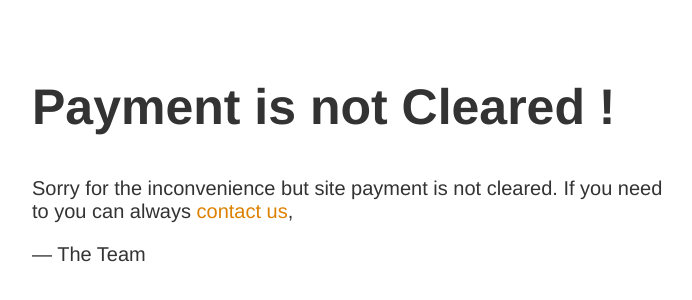
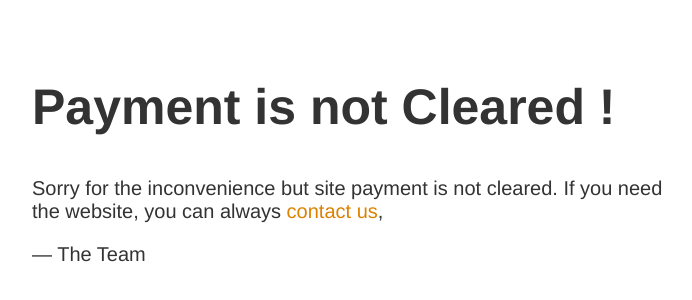
Before and after one commit to mrbishalbaniya/gopal, a plain HTML site: page index.html in a window 1280 px wide. Shown: the part 122-422 px from the top of the page, without its empty margins (283-975 px from the left). Drawn offline with Linux system fonts and the light colour scheme.

Commit message:
Update index.html

```diff
--- a/index.html
+++ b/index.html
@@ -12,7 +12,7 @@
 <article>
     <h1>Payment is not Cleared !</h1>
     <div>
-        <p>Sorry for the inconvenience but site payment is not cleared. If you need to you can always <a href="https://fb.com/mrbishalbaniya">contact us</a>,
+        <p>Sorry for the inconvenience but site payment is not cleared. If you need the website, you can always <a href="https://fb.com/mrbishalbaniya">contact us</a>,
         <p>&mdash; The Team</p>
     </div>
 </article>
```
